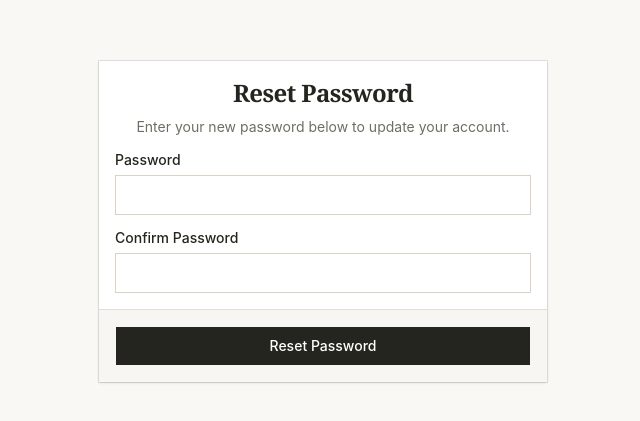
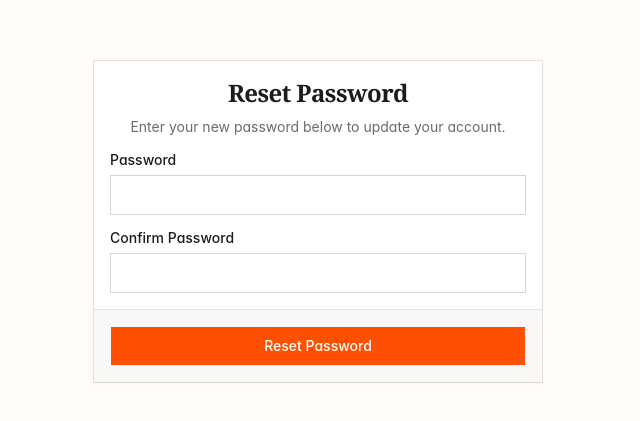
Before and after one commit to brijeshsoftts/nh0, a React (Vite) app in the folder apps/web/: page /reset-password in a window 1280 px wide. Shown: the part 179-600 px from the top of the page, without its empty margins (317-957 px from the left). Built offline with nearby package versions, Linux system fonts and the light colour scheme; no server answers; what @react-pdf/renderer would draw is missing.

Commit message:
refactor(web): introduce brand tokens and minimal Landing page placeholder adjustments

```diff
--- a/apps/web/src/index.css
+++ b/apps/web/src/index.css
@@ -1,14 +1,21 @@
+/* =========================================================
+   NIVARA HOTELS — BRAND DESIGN SYSTEM
+   Tailwind CSS v4 + shadcn/ui
+   Brand: Bold Orange / Golden Yellow / White / Deep Black
+   ========================================================= */
+
+/* 1. Imports */
 @import "tailwindcss";
 @import "tw-animate-css";
 @import "shadcn/tailwind.css";
 @import "@fontsource-variable/inter";
 @import "@fontsource-variable/playfair-display";
 
+/* 2. Dark mode variant */
 @custom-variant dark (&:is(.dark *));
 
 /* =========================================================
-   NIVARA HOTELS — DESIGN TOKENS
-   Tailwind CSS v4 + shadcn/ui
+   3. THEME TOKENS
    ========================================================= */
 
 @theme inline {
@@ -17,7 +24,19 @@
   --font-heading:
     "Playfair Display Variable", "Playfair Display", Georgia, serif;
 
-  /* Core semantic colors */
+  /* Brand palette — exact core colors */
+  --color-brand-orange: var(--brand-orange);
+  --color-brand-yellow: var(--brand-yellow);
+  --color-brand-white: var(--brand-white);
+  --color-brand-black: var(--brand-black);
+
+  /* Extended brand palette */
+  --color-orange-light: var(--orange-light);
+  --color-orange-dark: var(--orange-dark);
+  --color-yellow-light: var(--yellow-light);
+  --color-yellow-dark: var(--yellow-dark);
+
+  /* shadcn semantic colors */
   --color-background: var(--background);
   --color-foreground: var(--foreground);
 
@@ -40,15 +59,11 @@
   --color-accent-foreground: var(--accent-foreground);
 
   --color-destructive: var(--destructive);
-
   --color-border: var(--border);
   --color-input: var(--input);
   --color-ring: var(--ring);
 
-  /* Nivara brand colors */
-  --color-gold: var(--gold);
-  --color-gold-foreground: var(--gold-foreground);
-
+  /* Additional semantic feedback */
   --color-success: var(--success);
   --color-success-foreground: var(--success-foreground);
 
@@ -78,195 +93,258 @@
   --color-sidebar-border: var(--sidebar-border);
   --color-sidebar-ring: var(--sidebar-ring);
 
-  /* Radius scale */
+  /* Radius scale — shadcn-compatible */
+  --radius-xs: calc(var(--radius) * 0.4);
   --radius-sm: calc(var(--radius) * 0.6);
   --radius-md: calc(var(--radius) * 0.8);
   --radius-lg: var(--radius);
-  --radius-xl: calc(var(--radius) * 1.4);
-  --radius-2xl: calc(var(--radius) * 1.8);
-  --radius-3xl: calc(var(--radius) * 2.2);
+  --radius-xl: calc(var(--radius) * 1.35);
+  --radius-2xl: calc(var(--radius) * 1.7);
+  --radius-3xl: calc(var(--radius) * 2.1);
   --radius-4xl: calc(var(--radius) * 2.6);
+
+  /* Shadows */
+  --shadow-xs: var(--shadow-xs-value);
+  --shadow-sm: var(--shadow-sm-value);
+  --shadow-md: var(--shadow-md-value);
+  --shadow-lg: var(--shadow-lg-value);
+  --shadow-xl: var(--shadow-xl-value);
+  --shadow-brand: var(--shadow-brand-value);
+
+  /* Animation timing */
+  --ease-brand: cubic-bezier(0.22, 1, 0.36, 1);
 }
 
 /* =========================================================
-   LIGHT MODE — WARM IVORY / CHARCOAL / ANTIQUE GOLD
+   4. LIGHT MODE
+   Clean white surfaces with vivid orange accents
    ========================================================= */
 
 :root {
   color-scheme: light;
 
-  /* Backgrounds and surfaces */
-  --background: #faf8f4;
-  --foreground: #25251f;
+  /* Brand colors — preserve these exact values */
+  --brand-orange: #ff4f00;
+  --brand-yellow: #ffc400;
+  --brand-white: #ffffff;
+  --brand-black: #1c1c1c;
 
+  /* Extended brand colors */
+  --orange-light: #fff0e8;
+  --orange-dark: #d94300;
+  --yellow-light: #fff7d6;
+  --yellow-dark: #d9a500;
+
+  /* Backgrounds */
+  --background: #fffcf9;
+  --foreground: #1c1c1c;
+
+  /* Cards and elevated surfaces */
   --card: #ffffff;
-  --card-foreground: #25251f;
+  --card-foreground: #1c1c1c;
 
   --popover: #ffffff;
-  --popover-foreground: #25251f;
+  --popover-foreground: #1c1c1c;
 
-  /* Primary actions */
-  --primary: #25251f;
+  /* Primary — orange */
+  --primary: #ff4f00;
   --primary-foreground: #ffffff;
 
-  /* Secondary surfaces */
-  --secondary: #f0ede6;
-  --secondary-foreground: #333129;
+  /* Secondary — golden yellow */
+  --secondary: #fff0bf;
+  --secondary-foreground: #382900;
 
-  /* Muted content */
-  --muted: #f0ede6;
-  --muted-foreground: #716d64;
+  /* Muted surfaces */
+  --muted: #f5f2ee;
+  --muted-foreground: #706a64;
 
-  /* Selection and subtle emphasis */
-  --accent: #ede5d7;
-  --accent-foreground: #493a25;
+  /* Accent */
+  --accent: #fff0e8;
+  --accent-foreground: #c43c00;
 
   /* Borders and focus */
-  --border: #e5ded2;
-  --input: #dad2c5;
-  --ring: #ad8a52;
+  --border: #eae3dc;
+  --input: #dcd3ca;
+  --ring: #ff4f00;
 
-  /* Feedback */
-  --destructive: #a33d35;
+  /* Destructive actions */
+  --destructive: #d92d20;
 
-  --success: #326647;
+  /* Status colors */
+  --success: #16803d;
   --success-foreground: #ffffff;
 
-  --warning: #89621d;
+  --warning: #a66300;
   --warning-foreground: #ffffff;
 
-  --error: #a33d35;
+  --error: #d92d20;
   --error-foreground: #ffffff;
 
-  --info: #365d82;
+  --info: #2563a6;
   --info-foreground: #ffffff;
 
-  /* Brand */
-  --gold: #ad8a52;
-  --gold-foreground: #ffffff;
+  /* Brand-specific shadow */
+  --shadow-xs-value: 0 1px 2px rgb(28 28 28 / 4%);
+  --shadow-sm-value: 0 1px 3px rgb(28 28 28 / 5%), 0 1px 2px rgb(28 28 28 / 3%);
+  --shadow-md-value:
+    0 4px 12px rgb(28 28 28 / 5%), 0 2px 4px rgb(28 28 28 / 3%);
+  --shadow-lg-value:
+    0 12px 28px rgb(28 28 28 / 7%), 0 4px 10px rgb(28 28 28 / 3%);
+  --shadow-xl-value:
+    0 24px 48px rgb(28 28 28 / 10%), 0 8px 20px rgb(28 28 28 / 4%);
+  --shadow-brand-value:
+    0 8px 24px rgb(255 79 0 / 20%), 0 3px 8px rgb(255 79 0 / 10%);
 
   /* Charts */
-  --chart-1: #ad8a52;
-  --chart-2: #526c60;
-  --chart-3: #6d8294;
-  --chart-4: #9b775e;
-  --chart-5: #817d74;
+  --chart-1: #ff4f00;
+  --chart-2: #ffc400;
+  --chart-3: #1c1c1c;
+  --chart-4: #d97745;
+  --chart-5: #8b8178;
 
   /* Sidebar */
-  --sidebar: #f5f1e9;
-  --sidebar-foreground: #25251f;
-  --sidebar-primary: #25251f;
+  --sidebar: #ffffff;
+  --sidebar-foreground: #1c1c1c;
+  --sidebar-primary: #ff4f00;
   --sidebar-primary-foreground: #ffffff;
-  --sidebar-accent: #ede5d7;
-  --sidebar-accent-foreground: #493a25;
-  --sidebar-border: #e5ded2;
-  --sidebar-ring: #ad8a52;
+  --sidebar-accent: #fff0e8;
+  --sidebar-accent-foreground: #c43c00;
+  --sidebar-border: #eae3dc;
+  --sidebar-ring: #ff4f00;
 
-  /* Components */
+  /* Component geometry */
   --radius: 0.75rem;
 }
 
 /* =========================================================
-   DARK MODE — WARM CHARCOAL / SOFT IVORY / MUTED GOLD
-   Activated by adding .dark to html or an ancestor.
+   5. DARK MODE
+   Deep black surfaces with orange and yellow highlights
    ========================================================= */
 
 .dark {
   color-scheme: dark;
 
-  /* Backgrounds and surfaces */
-  --background: #191916;
-  --foreground: #f5f1e8;
+  /* Brand colors stay consistent between themes */
+  --brand-orange: #ff4f00;
+  --brand-yellow: #ffc400;
+  --brand-white: #ffffff;
+  --brand-black: #1c1c1c;
 
-  --card: #23231f;
-  --card-foreground: #f5f1e8;
+  --orange-light: #3a1b0e;
+  --orange-dark: #ff7338;
+  --yellow-light: #382e0a;
+  --yellow-dark: #ffd44d;
 
-  --popover: #26251f;
-  --popover-foreground: #f5f1e8;
+  /* Backgrounds */
+  --background: #141312;
+  --foreground: #f8f5f1;
 
-  /* Primary actions */
-  --primary: #e9e1d2;
-  --primary-foreground: #25251f;
+  /* Cards and elevated surfaces */
+  --card: #1d1b19;
+  --card-foreground: #f8f5f1;
 
-  /* Secondary surfaces */
-  --secondary: #302f29;
-  --secondary-foreground: #eae4d9;
+  --popover: #211f1d;
+  --popover-foreground: #f8f5f1;
 
-  /* Muted content */
-  --muted: #2c2b26;
-  --muted-foreground: #b7b0a4;
+  /* Primary */
+  --primary: #ff6a24;
+  --primary-foreground: #ffffff;
 
-  /* Selection and subtle emphasis */
-  --accent: #383329;
-  --accent-foreground: #e7d2aa;
+  /* Secondary */
+  --secondary: #352c17;
+  --secondary-foreground: #ffe18a;
+
+  /* Muted surfaces */
+  --muted: #292623;
+  --muted-foreground: #b1a9a1;
+
+  /* Accent */
+  --accent: #382117;
+  --accent-foreground: #ffad85;
 
   /* Borders and focus */
-  --border: #403d35;
-  --input: #49453c;
-  --ring: #c6a46a;
+  --border: #39332e;
+  --input: #484039;
+  --ring: #ff7338;
 
-  /* Feedback */
-  --destructive: #e58b80;
+  /* Destructive actions */
+  --destructive: #ff6b61;
 
-  --success: #86b99a;
-  --success-foreground: #19271e;
+  /* Status colors */
+  --success: #4ade80;
+  --success-foreground: #102a19;
 
-  --warning: #e7c17a;
-  --warning-foreground: #30230d;
+  --warning: #ffd166;
+  --warning-foreground: #382900;
 
-  --error: #e58b80;
-  --error-foreground: #321714;
+  --error: #ff8178;
+  --error-foreground: #321412;
 
-  --info: #91b8dc;
-  --info-foreground: #172636;
+  --info: #7db8f0;
+  --info-foreground: #10243a;
 
-  /* Brand */
-  --gold: #c6a46a;
-  --gold-foreground: #211b11;
+  /* Shadows */
+  --shadow-xs-value: 0 1px 2px rgb(0 0 0 / 15%);
+  --shadow-sm-value: 0 2px 5px rgb(0 0 0 / 18%);
+  --shadow-md-value: 0 5px 14px rgb(0 0 0 / 22%);
+  --shadow-lg-value: 0 12px 28px rgb(0 0 0 / 28%);
+  --shadow-xl-value: 0 24px 48px rgb(0 0 0 / 35%);
+  --shadow-brand-value: 0 8px 24px rgb(255 79 0 / 18%);
 
   /* Charts */
-  --chart-1: #c6a46a;
-  --chart-2: #86b99a;
-  --chart-3: #91b8dc;
-  --chart-4: #d5a58b;
-  --chart-5: #b7b0a4;
+  --chart-1: #ff7338;
+  --chart-2: #ffd166;
+  --chart-3: #f8f5f1;
+  --chart-4: #e79a76;
+  --chart-5: #a69a8d;
 
   /* Sidebar */
-  --sidebar: #201f1b;
-  --sidebar-foreground: #f5f1e8;
-  --sidebar-primary: #c6a46a;
-  --sidebar-primary-foreground: #211b11;
-  --sidebar-accent: #302f29;
-  --sidebar-accent-foreground: #eae4d9;
-  --sidebar-border: #403d35;
-  --sidebar-ring: #c6a46a;
+  --sidebar: #191715;
+  --sidebar-foreground: #f8f5f1;
+  --sidebar-primary: #ff6a24;
+  --sidebar-primary-foreground: #ffffff;
+  --sidebar-accent: #30221b;
+  --sidebar-accent-foreground: #ffad85;
+  --sidebar-border: #39332e;
+  --sidebar-ring: #ff7338;
 }
 
 /* =========================================================
-   BASE STYLES
+   6. BASE STYLES
    ========================================================= */
 
 @layer base {
-  * {
-    @apply border-border outline-ring/50;
+  *,
+  *::before,
+  *::after {
+    @apply border-border;
   }
 
   html {
     @apply font-sans;
+
+    min-height: 100%;
     font-synthesis: none;
     text-rendering: optimizeLegibility;
     -webkit-font-smoothing: antialiased;
     -moz-osx-font-smoothing: grayscale;
+    scroll-behavior: smooth;
+    scrollbar-gutter: stable;
   }
 
   body {
     @apply bg-background text-foreground;
+
+    min-width: 320px;
     min-height: 100vh;
+    margin: 0;
     font-family: var(--font-sans);
     font-size: 0.9375rem;
-    line-height: 1.6;
+    line-height: 1.65;
+    font-feature-settings: "cv02", "cv03", "cv04", "cv11";
   }
 
+  /* Editorial typography */
   h1,
   h2,
   h3,
@@ -275,17 +353,34 @@
   h6 {
     font-family: var(--font-heading);
     font-weight: 500;
-    line-height: 1.2;
+    line-height: 1.15;
     letter-spacing: -0.025em;
     text-wrap: balance;
+  }
+
+  h1 {
+    font-size: clamp(2.25rem, 5vw, 4.5rem);
+  }
+
+  h2 {
+    font-size: clamp(1.875rem, 3.5vw, 3rem);
+  }
+
+  h3 {
+    font-size: clamp(1.375rem, 2.5vw, 2rem);
   }
 
   p {
     text-wrap: pretty;
   }
 
+  a {
+    color: inherit;
+    text-decoration: none;
+  }
+
   button:not(:disabled),
-  [role="button"]:not(:disabled) {
+  [role="button"]:not([aria-disabled="true"]) {
     cursor: pointer;
   }
 
@@ -302,6 +397,12 @@
     color: inherit;
   }
 
+  input::placeholder,
+  textarea::placeholder {
+    color: var(--muted-foreground);
+    opacity: 0.8;
+  }
+
   img,
   video,
   svg {
@@ -313,8 +414,8 @@
   }
 
   ::selection {
-    color: var(--foreground);
-    background: var(--accent);
+    color: #ffffff;
+    background: #ff4f00;
   }
 
   :focus-visible {
@@ -326,6 +427,262 @@
     scroll-margin-top: 6rem;
   }
 
+  /* Consistent browser scrollbar */
+  * {
+    scrollbar-width: thin;
+    scrollbar-color: var(--border) transparent;
+  }
+
+  ::-webkit-scrollbar {
+    width: 8px;
+    height: 8px;
+  }
+
+  ::-webkit-scrollbar-track {
+    background: transparent;
+  }
+
+  ::-webkit-scrollbar-thumb {
+    background: var(--border);
+    border: 2px solid transparent;
+    border-radius: 999px;
+    background-clip: padding-box;
+  }
+
+  ::-webkit-scrollbar-thumb:hover {
+    background-color: var(--muted-foreground);
+  }
+}
+
+/* =========================================================
+   7. BRAND GRADIENTS AND REUSABLE SURFACES
+   ========================================================= */
+
+@layer utilities {
+  /* Orange-to-yellow gradient */
+  .bg-brand-gradient {
+    background-image: linear-gradient(
+      135deg,
+      #ff4f00 0%,
+      #ff7900 45%,
+      #ffc400 100%
+    );
+  }
+
+  .bg-brand-gradient-horizontal {
+    background-image: linear-gradient(
+      90deg,
+      #ff4f00 0%,
+      #ff7900 50%,
+      #ffc400 100%
+    );
+  }
+
+  .bg-brand-gradient-soft {
+    background-image: linear-gradient(
+      135deg,
+      var(--orange-light) 0%,
+      var(--yellow-light) 100%
+    );
+  }
+
+  .text-brand-gradient {
+    background-image: linear-gradient(
+      110deg,
+      #ff4f00 0%,
+      #ff7900 48%,
+      #d99d00 100%
+    );
+    background-clip: text;
+    -webkit-background-clip: text;
+    color: transparent;
+  }
+
+  .border-brand-gradient {
+    border: 1px solid transparent;
+    background:
+      linear-gradient(var(--card), var(--card)) padding-box,
+      linear-gradient(135deg, #ff4f00, #ffc400) border-box;
+  }
+
+  /* Reusable shadows */
+  .shadow-brand {
+    box-shadow: var(--shadow-brand-value);
+  }
+
+  .shadow-surface {
+    box-shadow: var(--shadow-md-value);
+  }
+
+  .shadow-surface-hover {
+    box-shadow: var(--shadow-lg-value);
+  }
+
+  /* Premium translucent surface */
+  .surface-glass {
+    background: color-mix(in srgb, var(--card) 82%, transparent);
+    border: 1px solid color-mix(in srgb, var(--border) 75%, transparent);
+    backdrop-filter: blur(16px);
+    -webkit-backdrop-filter: blur(16px);
+  }
+
+  /* Restrained interactive lift */
+  .interactive-lift {
+    transition:
+      transform 240ms var(--ease-brand),
+      box-shadow 240ms var(--ease-brand),
+      border-color 200ms ease;
+  }
+
+  @media (hover: hover) and (prefers-reduced-motion: no-preference) {
+    .interactive-lift:hover {
+      transform: translateY(-3px);
+      box-shadow: var(--shadow-lg-value);
+    }
+
+    .interactive-lift:active {
+      transform: translateY(-1px);
+    }
+  }
+
+  /* Decorative orange glow */
+  .brand-glow {
+    box-shadow:
+      0 0 0 1px rgb(255 79 0 / 8%),
+      0 8px 30px rgb(255 79 0 / 12%);
+  }
+
+  /* Marketing page section spacing */
+  .section-padding {
+    padding-block: clamp(3.5rem, 8vw, 7rem);
+  }
+
+  .container-marketing {
+    width: min(100% - 2rem, 80rem);
+    margin-inline: auto;
+  }
+
+  /* Better text readability */
+  .text-balance {
+    text-wrap: balance;
+  }
+
+  .text-pretty {
+    text-wrap: pretty;
+  }
+}
+
+/* =========================================================
+   8. ANIMATIONS
+   ========================================================= */
+
+/* Initial page entrance */
+@keyframes fade-in {
+  from {
+    opacity: 0;
+  }
+
+  to {
+    opacity: 1;
+  }
+}
+
+@keyframes slide-up {
+  from {
+    opacity: 0;
+    transform: translateY(16px);
+  }
+
+  to {
+    opacity: 1;
+    transform: translateY(0);
+  }
+}
+
+@keyframes slide-in-right {
+  from {
+    opacity: 0;
+    transform: translateX(16px);
+  }
+
+  to {
+    opacity: 1;
+    transform: translateX(0);
+  }
+}
+
+/* Gentle brand accent */
+@keyframes brand-pulse {
+  0%,
+  100% {
+    box-shadow: 0 0 0 0 rgb(255 79 0 / 0%);
+  }
+
+  50% {
+    box-shadow: 0 0 0 6px rgb(255 79 0 / 10%);
+  }
+}
+
+/* Marketing hero decoration */
+@keyframes float {
+  0%,
+  100% {
+    transform: translateY(0);
+  }
+
+  50% {
+    transform: translateY(-8px);
+  }
+}
+
+/* Shimmer for loading placeholders */
+@keyframes shimmer {
+  from {
+    background-position: 200% 0;
+  }
+
+  to {
+    background-position: -200% 0;
+  }
+}
+
+@layer utilities {
+  .animate-fade-in {
+    animation: fade-in 400ms ease-out both;
+  }
+
+  .animate-slide-up {
+    animation: slide-up 550ms var(--ease-brand) both;
+  }
+
+  .animate-slide-in-right {
+    animation: slide-in-right 400ms var(--ease-brand) both;
+  }
+
+  .animate-brand-pulse {
+    animation: brand-pulse 2.4s ease-in-out infinite;
+  }
+
+  .animate-float {
+    animation: float 5s ease-in-out infinite;
+  }
+
+  .animate-shimmer {
+    background-image: linear-gradient(
+      90deg,
+      var(--muted) 0%,
+      var(--card) 50%,
+      var(--muted) 100%
+    );
+    background-size: 200% 100%;
+    animation: shimmer 1.8s linear infinite;
+  }
+}
+
+/* =========================================================
+   9. ACCESSIBILITY AND RESPONSIVE POLISH
+   ========================================================= */
+
 @media (prefers-reduced-motion: reduce) {
   *,
   *::before,
@@ -336,4 +693,9 @@
     transition-duration: 0.01ms !important;
   }
 }
+
+@media (max-width: 640px) {
+  .container-marketing {
+    width: min(100% - 2rem, 80rem);
   }
+}
```
Also changed, not shown: apps/web/src/pages/public/Landing.tsx (+1 -19 lines). Lines whose indentation alone changed are shown as unchanged.
